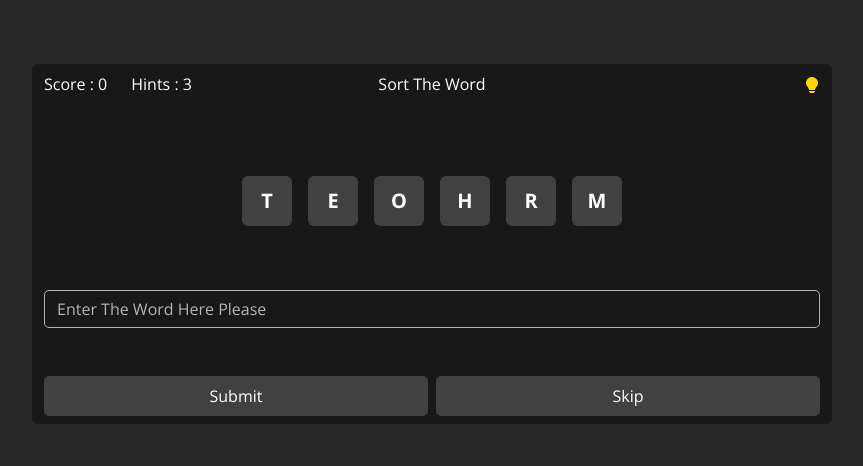
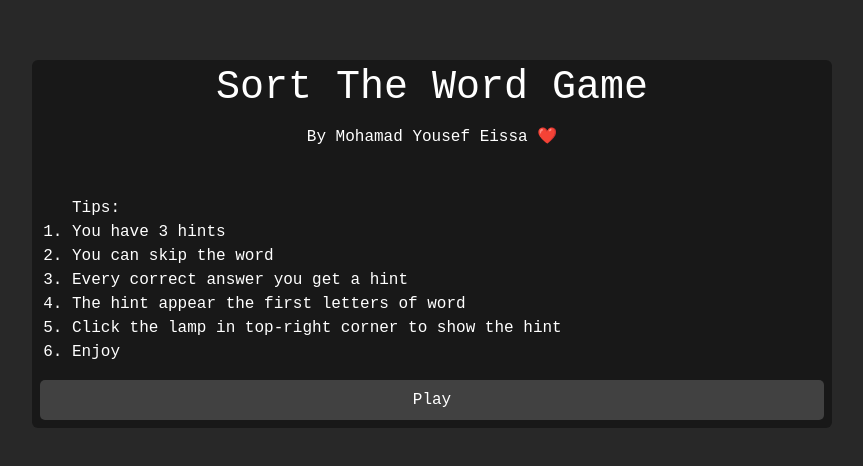
Before and after one commit to MohamadYousefEissa/Sort-The-Word, a Vue app: page / in a window 1280 px wide. Shown: the part 156-622 px from the top of the page, without its empty margins (208-1071 px from the left). Built offline with nearby package versions, Linux system fonts and the light colour scheme.

Commit message:
create strat menu & add transitions

```diff
--- a/src/App.vue
+++ b/src/App.vue
@@ -1,30 +1,42 @@
 <template>
-  <div class="container">
-    <div class="row">
-      <div class="col">
-        <TheHeader :title="'Sort The Word'" />
-        <QuizView />
-        <VInput :label="'Enter The Word Here Please'" />
-        <div class="d-flex flex-column flex-sm-row gap-2 pb-2">
-          <VButton @click-event="submit" :label="'Submit'" />
-          <VButton @click-event="nextWord" :label="'Skip'" />
-        </div>
-      </div>
-    </div>
-  </div>
+  <transition name="start" mode="out-in">
+    <Component
+      :is="$store.getters.activePage"
+      :startTitle="'Sort The Word Game'"
+      :headerTitle="'Sort The Word'"
+      :inputPlaceHolder="'Enter The Word Here Please'"
+      :submitBtn="'Submit'"
+      :skipBtn="'Skip'"
+    />
+  </transition>
 </template>
 
 <script>
-import TheHeader from './components/TheHeader.vue'
-import QuizView from './components/QuizView.vue'
-import VInput from './components/UI/VInput.vue'
-import VButton from './components/UI/VButton.vue'
-
-import { mapActions } from 'vuex'
+import GameView from './components/GameView.vue'
+import StartMenu from './components/StartMenu.vue'
 export default {
-  components: { TheHeader, QuizView, VInput, VButton },
-  methods: {
-    ...mapActions(['nextWord', 'submit'])
-  }
+  components: { GameView, StartMenu }
 }
 </script>
+
+<style scoped>
+.start-leave-to {
+  opacity: 0;
+  transform: translateY(3rem);
+}
+.start-enter-from {
+  opacity: 0;
+  transform: translateY(-3rem);
+}
+.start-enter-active,
+.start-leave-active {
+  transition:
+    opacity 0.3s,
+    transform 0.3s;
+}
+.start-enter-to,
+.start-leave-from {
+  opacity: 1;
+  transform: translateY(0);
+}
+</style>
--- /dev/null
+++ b/src/components/GameView.vue
@@ -0,0 +1,25 @@
+<template>
+  <v-box>
+    <TheHeader :title="headerTitle" />
+    <QuizView />
+    <VInput :label="inputPlaceHolder" />
+    <div class="d-flex flex-column flex-sm-row gap-2">
+      <VButton @click-event="submit" :label="submitBtn" />
+      <VButton @click-event="nextWord" :label="skipBtn" />
+    </div>
+  </v-box>
+</template>
+
+<script>
+import TheHeader from './TheHeader.vue'
+import QuizView from './QuizView.vue'
+import VInput from './UI/VInput.vue'
+import { mapActions } from 'vuex'
+export default {
+  props: ['headerTitle', 'inputPlaceHolder', 'submitBtn', 'skipBtn'],
+  components: { TheHeader, QuizView, VInput },
+  methods: {
+    ...mapActions(['nextWord', 'submit'])
+  }
+}
+</script>
--- a/src/components/QuizView.vue
+++ b/src/components/QuizView.vue
@@ -1,7 +1,7 @@
 <template>
   <div class="my-5 py-3 d-flex flex-column align-items-center">
     <VAlert :content="alertContent" :mode="show" :show="show" />
-    <div class="d-flex flex-wrap justify-content-center gap-2 gap-md-3 mt-2">
+    <div class="d-flex flex-wrap justify-content-center gap-2 gap-md-3 mt-3">
       <div class="letter" v-for="(letter, i) in wordAfterShuffle" :key="letter + i">
         {{ letter }}
       </div>
--- /dev/null
+++ b/src/components/StartMenu.vue
@@ -0,0 +1,36 @@
+<template>
+  <v-box>
+    <h1>{{ startTitle }}</h1>
+    <h6>By Mohamad Yousef Eissa ❤️</h6>
+    <ol class="text-start">
+      Tips:
+      <li>You have 3 hints</li>
+      <li>You can skip the word</li>
+      <li>Every correct answer you get a hint</li>
+      <li>The hint appear the first letters of word</li>
+      <li>Click the lamp in top-right corner to show the hint</li>
+      <li>Enjoy</li>
+    </ol>
+    <VButton @click-event="$store.dispatch('startGame')" :label="'Play'" />
+  </v-box>
+</template>
+
+<script>
+export default {
+  props: {
+    startTitle: {
+      type: String,
+      default: 'Sort The Word'
+    }
+  }
+}
+</script>
+
+<style scoped>
+.container {
+  font-family: monospace;
+}
+h6 {
+  margin: 1rem 0 3rem 0;
+}
+</style>
--- a/src/components/TheHeader.vue
+++ b/src/components/TheHeader.vue
@@ -1,12 +1,12 @@
 <template>
-  <div class="row py-2 text-nowrap">
+  <div class="row text-nowrap">
     <div class="col">
       <div class="d-flex flex-column flex-md-row column-gap-4">
         <div>Score : {{ score }}</div>
         <div>Hints : {{ hints }}</div>
       </div>
     </div>
-    <div class="col text-center">{{ title }}</div>
+    <div class="col">{{ title }}</div>
     <div class="col text-end">
       <button @click="$store.dispatch('hint')" title="Hint">
         <v-lamb v-if="hints > 0"></v-lamb>
--- a/src/components/UI/VAlert.vue
+++ b/src/components/UI/VAlert.vue
@@ -14,7 +14,7 @@ export default {
 
 <style scoped>
 div {
-  margin-top: -3rem;
+  margin-top: -2.5rem;
 }
 .right {
   color: var(--hint-right-clr);
--- /dev/null
+++ b/src/components/UI/VBox.vue
@@ -0,0 +1,9 @@
+<template>
+  <div class="container p-2 pt-1 text-center">
+    <div class="row">
+      <div class="col">
+        <slot></slot>
+      </div>
+    </div>
+  </div>
+</template>
--- a/src/store/actions.js
+++ b/src/store/actions.js
@@ -1,4 +1,7 @@
 export default {
+  startGame(contex) {
+    contex.state.activePage = 'GameView'
+  },
   randomWord(contex) {
     const random = Math.floor(Math.random() * contex.state.words.length)
     contex.state.randomWord = contex.state.words[random]
@@ -32,10 +35,7 @@ export default {
     const input = document.querySelector('input')
     if (input.value.length === 0) {
       contex.commit('show', 'empty')
-      contex.state.to = setTimeout(() => {
-        if (contex.state.hintLetters) contex.commit('show', 'hint')
-        else contex.commit('show', null)
-      }, 2000)
+      contex.dispatch('timeOut', { delay: 2000 })
     } else if (input.value.toLowerCase() === contex.state.randomWord) {
       contex.dispatch('nextWord')
       contex.commit('show', 'right')
@@ -55,12 +55,11 @@ export default {
           contex.state.wrongAnswers = 0
           lamp.classList.add('shake')
           contex.commit('show', 'hintReminder')
+          contex.dispatch('timeOut', { delay: 3000 })
+          return
         }
       }
-      contex.state.to = setTimeout(() => {
-        if (contex.state.hintLetters) contex.commit('show', 'hint')
-        else contex.commit('show', null)
-      }, 2000)
+      contex.dispatch('timeOut', { delay: 2000 })
     }
   },
   hint(contex) {
@@ -73,11 +72,14 @@ export default {
       return
     } else {
       contex.commit('show', 'noHints')
-      contex.state.to = setTimeout(() => {
-        if (contex.state.hintLetters) contex.commit('show', 'hint')
-        else contex.commit('show', null)
-      }, 2000)
+      contex.dispatch('timeOut', { delay: 2000 })
     }
+  },
+  timeOut(contex, payload) {
+    contex.state.to = setTimeout(() => {
+      if (contex.state.hintLetters) contex.commit('show', 'hint')
+      else contex.commit('show', null)
+    }, payload.delay)
   },
   gameOver() {
     alert('Game Over')
--- a/src/store/getters.js
+++ b/src/store/getters.js
@@ -1,4 +1,7 @@
 export default {
+  activePage(state) {
+    return state.activePage
+  },
   words(state) {
     return state.words
   },
--- a/src/store/state.js
+++ b/src/store/state.js
@@ -7,5 +7,6 @@ export default {
   hintLetters: '',
   to: null,
   hints: 3,
-  wrongAnswers: 0
+  wrongAnswers: 0,
+  activePage: 'StartMenu'
 }
```
Also changed, not shown: src/main.js (+6 -1 lines).
